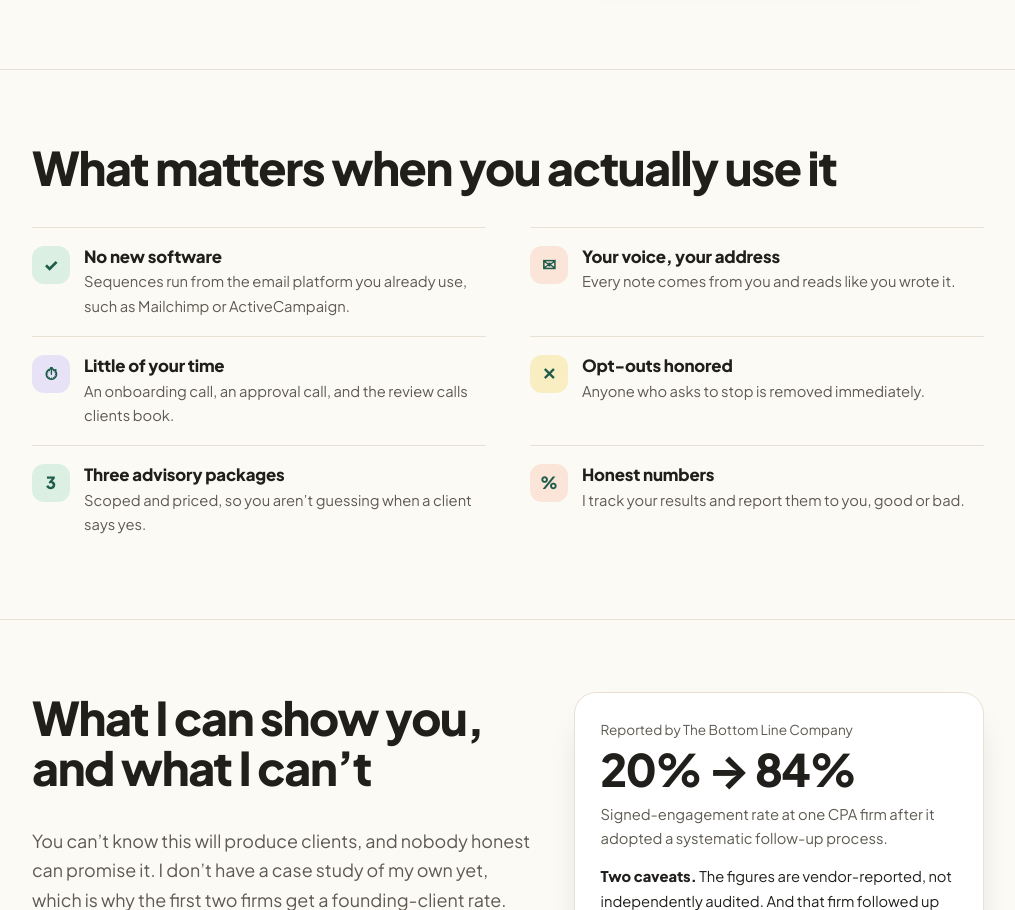
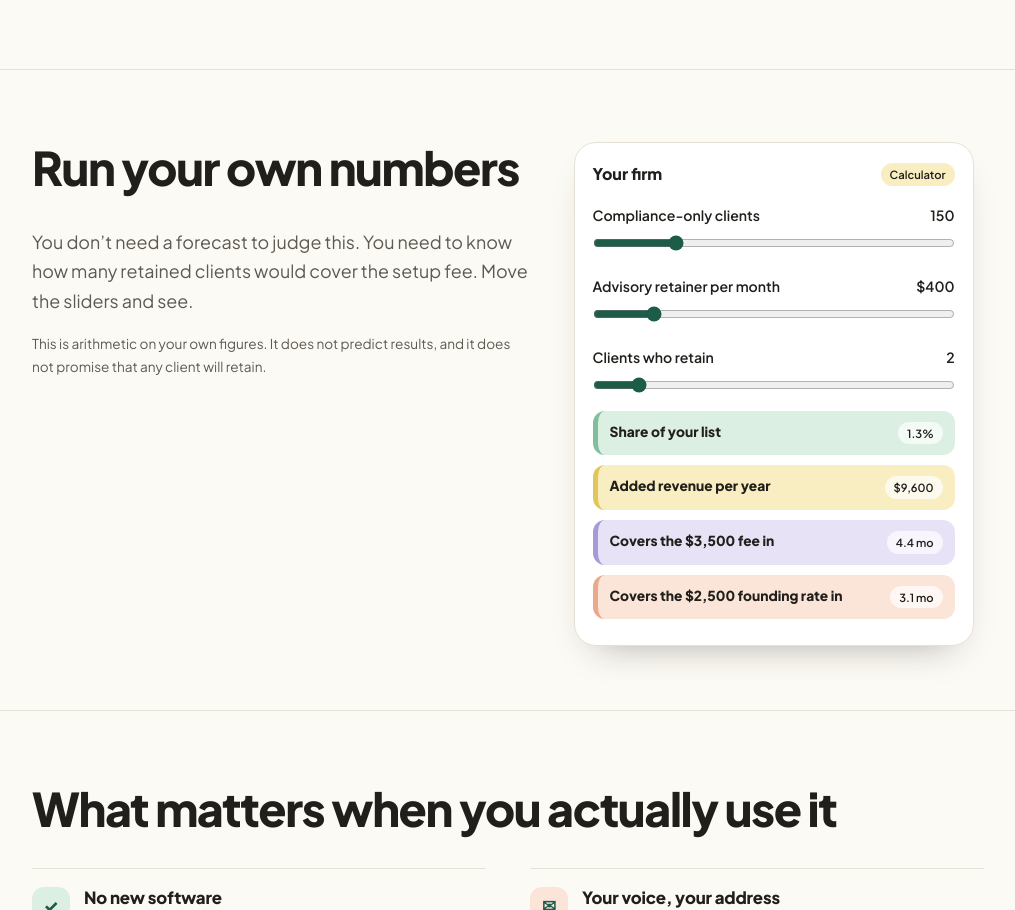
Before and after one commit to odhiambo-sketc/portfolio, a plain HTML site: page index.html in a window 1280 px wide. Shown: the part 2605-3515 px from the top of the page, without its empty margins (132-1147 px from the left). Drawn offline with Linux system fonts and the light colour scheme.

Commit message:
Update index.html

```diff
--- a/index.html
+++ b/index.html
@@ -125,6 +125,9 @@ footer a{color:var(--muted);margin-left:18px}
 .js .panel.in .r,.js .g2.in .it{opacity:1;transform:none}
 .js .letter,.js .price{opacity:0;transform:translateY(26px);transition:opacity .8s,transform .8s}
 .js .letter.in,.js .price.in{opacity:1;transform:none}
+.sl{display:flex;justify-content:space-between;font-size:.88rem;font-weight:600;margin:16px 0 4px}
+.panel input[type=range]{width:100%;accent-color:var(--green);margin:0}
+.calc .r{margin-top:10px}
 @media (max-width:820px){
  .row,.offer,.faq,.g2{grid-template-columns:1fr;gap:28px}
  .row{padding:52px 0}.row.rev .mw{order:0}
@@ -229,6 +232,29 @@ footer a{color:var(--muted);margin-left:18px}
   </div>
  </section>
 </div>
+
+<section class="band" id="numbers">
+ <div class="w offer calc">
+  <div>
+   <h2>Run your own numbers</h2>
+   <p class="sub" style="margin-top:22px">You don’t need a forecast to judge this. You need to know how many retained clients would cover the setup fee. Move the sliders and see.</p>
+   <p class="fine">This is arithmetic on your own figures. It does not predict results, and it does not promise that any client will retain.</p>
+  </div>
+  <div class="panel" aria-live="polite">
+   <h4>Your firm <span class="tag">Calculator</span></h4>
+   <label class="sl" for="cl"><span>Compliance-only clients</span><span id="clv">150</span></label>
+   <input id="cl" type="range" min="80" max="400" step="10" value="150">
+   <label class="sl" for="fe"><span>Advisory retainer per month</span><span id="fev">$400</span></label>
+   <input id="fe" type="range" min="200" max="1500" step="50" value="400">
+   <label class="sl" for="rt"><span>Clients who retain</span><span id="rtv">2</span></label>
+   <input id="rt" type="range" min="1" max="10" step="1" value="2">
+   <div class="r m"><b>Share of your list</b><span class="tag" id="o1"></span></div>
+   <div class="r b"><b>Added revenue per year</b><span class="tag" id="o2"></span></div>
+   <div class="r l"><b>Covers the $3,500 fee in</b><span class="tag" id="o3"></span></div>
+   <div class="r p"><b>Covers the $2,500 founding rate in</b><span class="tag" id="o4"></span></div>
+  </div>
+ </div>
+</section>
 
 <section class="band">
  <div class="w">
@@ -360,5 +386,20 @@ footer a{color:var(--muted);margin-left:18px}
  els.forEach(function(e){io.observe(e)});
 })();
 </script>
+<script>
+(function(){
+ var g=function(i){return document.getElementById(i)};
+ function run(){
+  var c=+g('cl').value,f=+g('fe').value,n=+g('rt').value,y=n*f*12,m=function(x){return (Math.round(x*10)/10)+' mo'};
+  g('clv').textContent=c;g('fev').textContent='$'+f;g('rtv').textContent=n;
+  g('o1').textContent=(n/c*100).toFixed(1)+'%';
+  g('o2').textContent='$'+y.toLocaleString('en-US');
+  g('o3').textContent=m(3500/(n*f));
+  g('o4').textContent=m(2500/(n*f));
+ }
+ ['cl','fe','rt'].forEach(function(i){g(i).addEventListener('input',run)});
+ run();
+})();
+</script>
 </body>
 </html>
```
